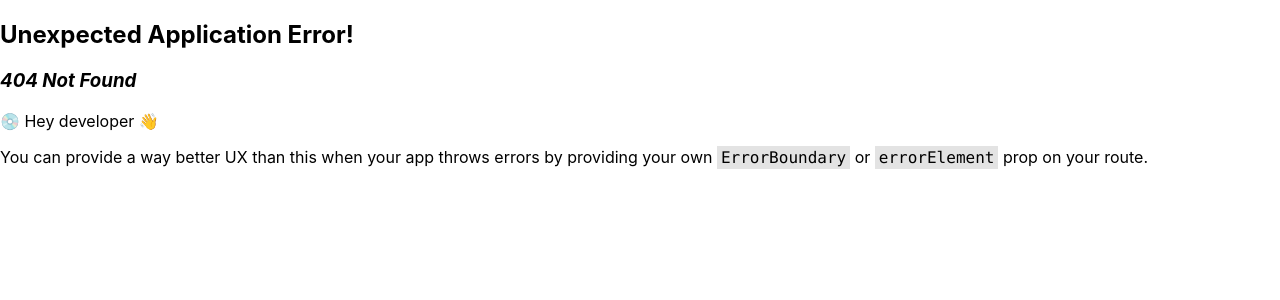
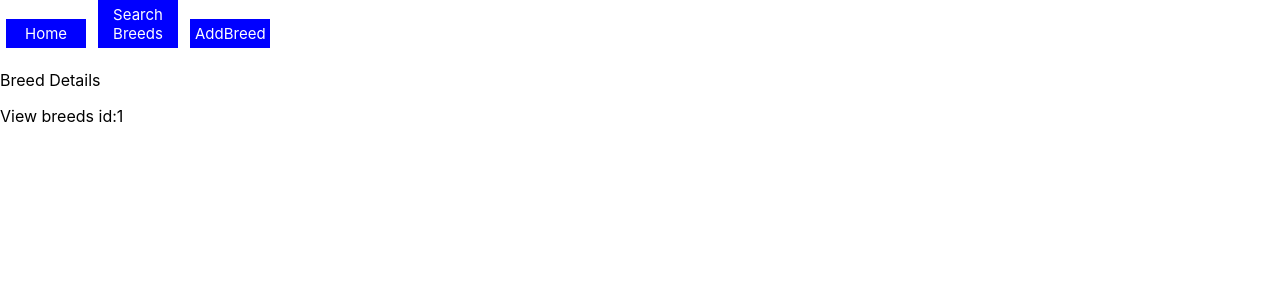
Before and after one commit to kabakadev/dogfinder, a React (Create React App) app: page /breed/1 in a window 1280 px wide. Before the commit this address had no page. Shown: the top 300 px of the page. Built offline with nearby package versions, Linux system fonts and the light colour scheme.

Commit message:
accessing route parameter

```diff
--- a/src/pages/BreedDetail.js
+++ b/src/pages/BreedDetail.js
@@ -1,4 +1,11 @@
+import { useParams } from "react-router-dom";
 function BreedDetail() {
-  return <div>BreedDetail</div>;
+  const { id } = useParams();
+  return (
+    <div>
+      <p>Breed Details</p>
+      <p>View breeds id:{id}</p>
+    </div>
+  );
 }
 export default BreedDetail;
--- a/src/router.js
+++ b/src/router.js
@@ -11,9 +11,9 @@ const router = createBrowserRouter([
     element: <App />,
     children: [
       { path: "/", element: <Home /> },
-      { path: "/search", element: <Search /> },
-      { path: "/breed", element: <BreedDetail /> },
-      { path: "/addbreed", element: <AddBreed /> },
+      { path: "search", element: <Search /> },
+      { path: "breed/:id", element: <BreedDetail /> },
+      { path: "addbreed", element: <AddBreed /> },
     ],
   },
 ]);
```
Also changed, not shown: 1 other file (tests, documents, lock files or other folders).
